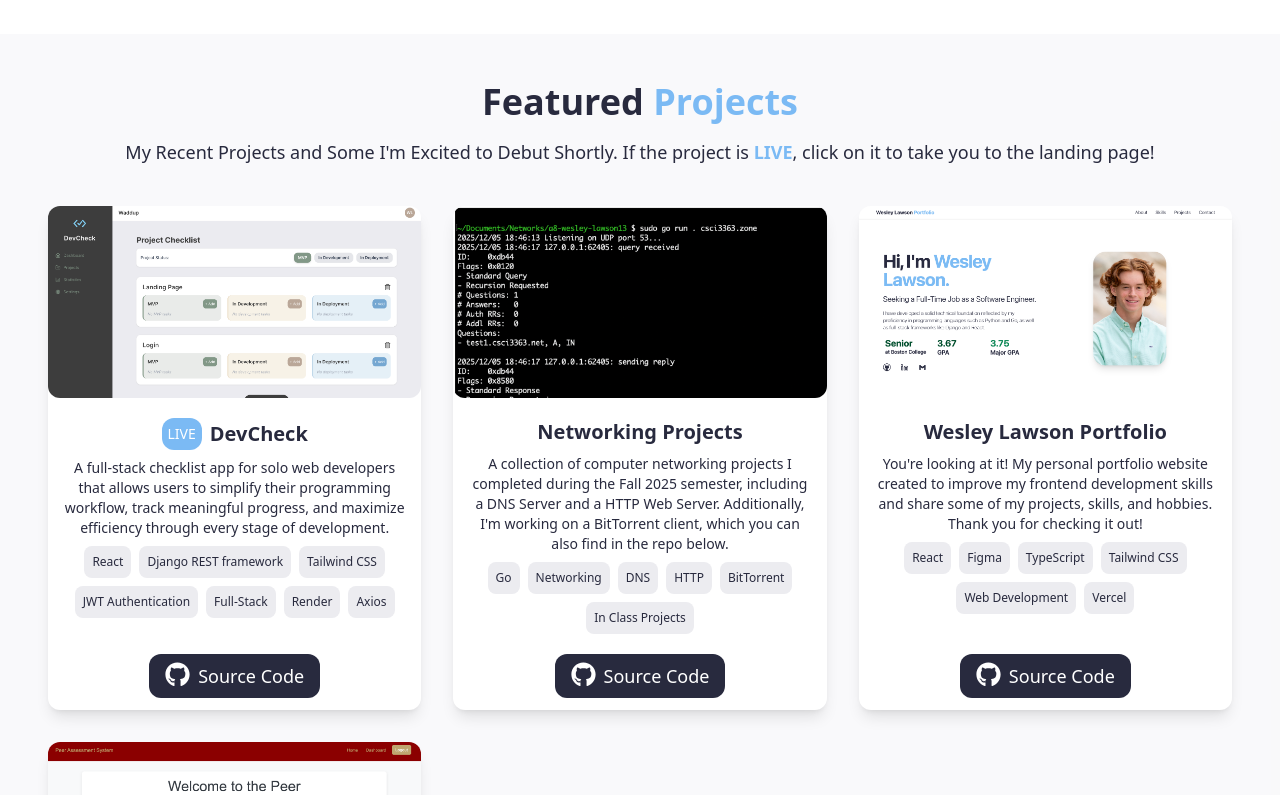
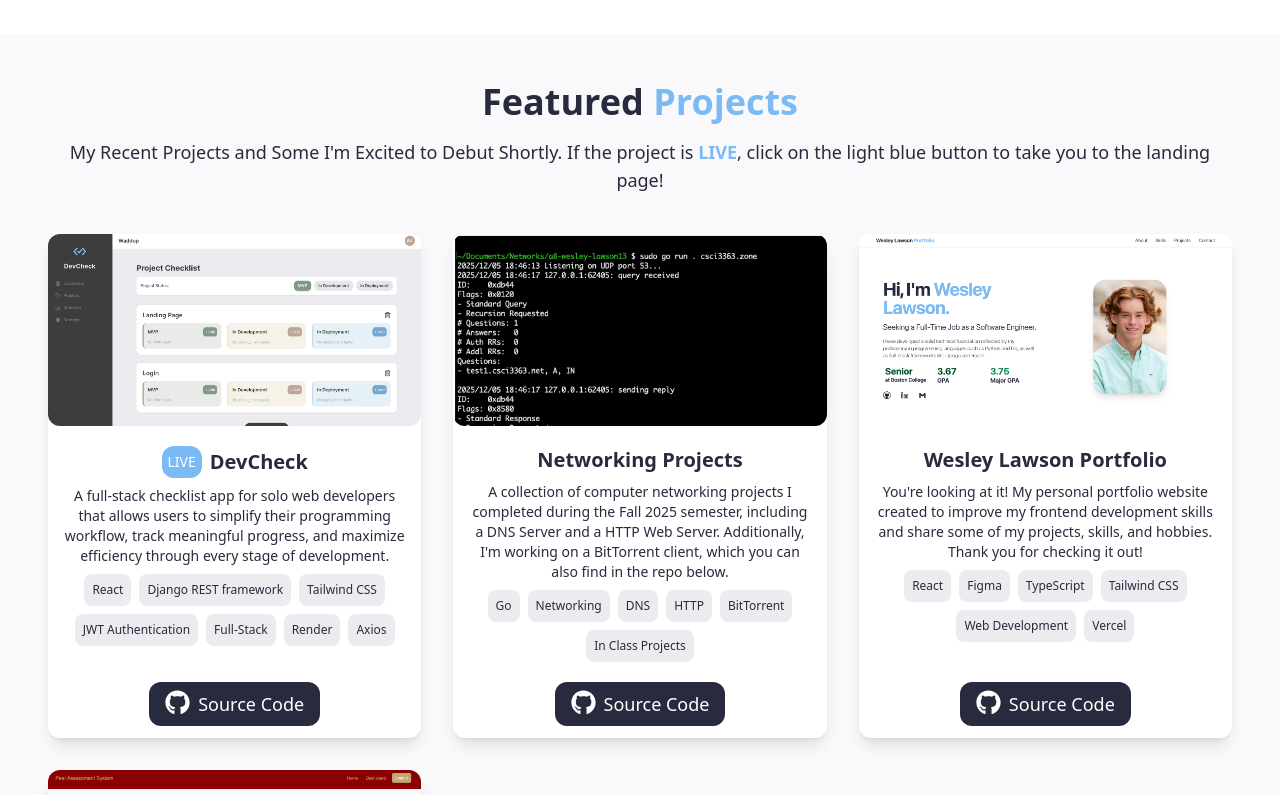
Before and after one commit to wesley-lawson13/WesleyLawsonPortfolio, a React (Vite) app in the folder Portfolio/: page / in a window 1280 px wide. Shown: the part 2420-3215 px from the top of the page. Built offline with nearby package versions, Linux system fonts and the light colour scheme.

Commit message:
Reworking project links

```diff
--- a/Portfolio/src/components/ProjectsSection.jsx
+++ b/Portfolio/src/components/ProjectsSection.jsx
@@ -88,19 +88,15 @@
           <p className="text-lg text-dark font-normal">
             My Recent Projects and Some I'm Excited to Debut Shortly. If the
             project is <span className="text-blue font-semibold">LIVE</span>,
-            click on it to take you to the landing page!
+            click on the light blue button to take you to the landing page!
           </p>
         </div>
 
         <div className="grid grid-cols-1 md:grid-cols-2 lg:grid-cols-3 gap-8 mb-20">
           {projects.map((project, key) => (
-            <a
+            <div
               key={key}
               className="bg-background border-muted shadow-lg rounded-xl hover:scale-101 hover:shadow-xl transition-shadow flex flex-col h-full"
-              href={project.deployedOrDemo ? project.liveUrl : "#"}
-              onClick={(e) => {
-                if (!project.deployedOrDemo) e.preventDefault();
-              }}
             >
               <div>
                 <div className="h-48 overflow-hidden rounded-xl mx-auto mb-5">
@@ -110,9 +106,9 @@
                 <div className="mx-2 text-center text-xl mb-5">
                   <div className="flex justify-center gap-2 items-center mb-auto">
                     {project.deployedOrDemo && (
-                      <span className="bg-blue text-background rounded-xl text-sm p-1.5">
+                      <a className="bg-blue text-background rounded-xl text-sm p-1.5" href={project.liveUrl}>
                         LIVE
-                      </span>
+                      </a>
                     )}
                     <h5 className="text-dark font-bold">{project.title}</h5>
                   </div>
@@ -135,23 +131,16 @@
               </div>
 
               <div className="flex flex-wrap gap-4 mb-3 mx-2 mt-auto">
-                <button
-                  onClick={(e) => {
-                    e.stopPropagation();
-                    window.open(
-                      `${project.githubUrl}`,
-                      "_blank",
-                      "noopener, noreferrer"
-                    );
-                  }}
+                  <a
+                  href={project.githubUrl}
                   className="inline-flex gap-2 mx-auto px-4 py-2 bg-dark border-dark text-background hover:bg-deepgreen rounded-xl text-lg"
 
                 >
                   <FaGithub size={25} />
                   <span>Source Code</span>
-                </button>
+                </a>
               </div>
-            </a>
+            </div>
           ))}
         </div>
 
```
